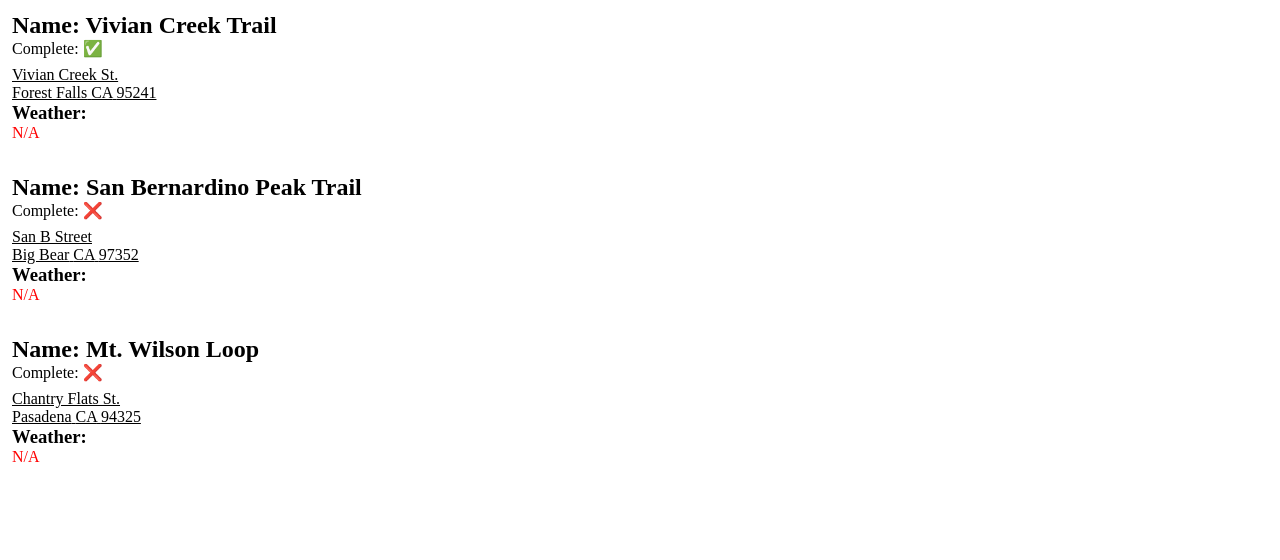
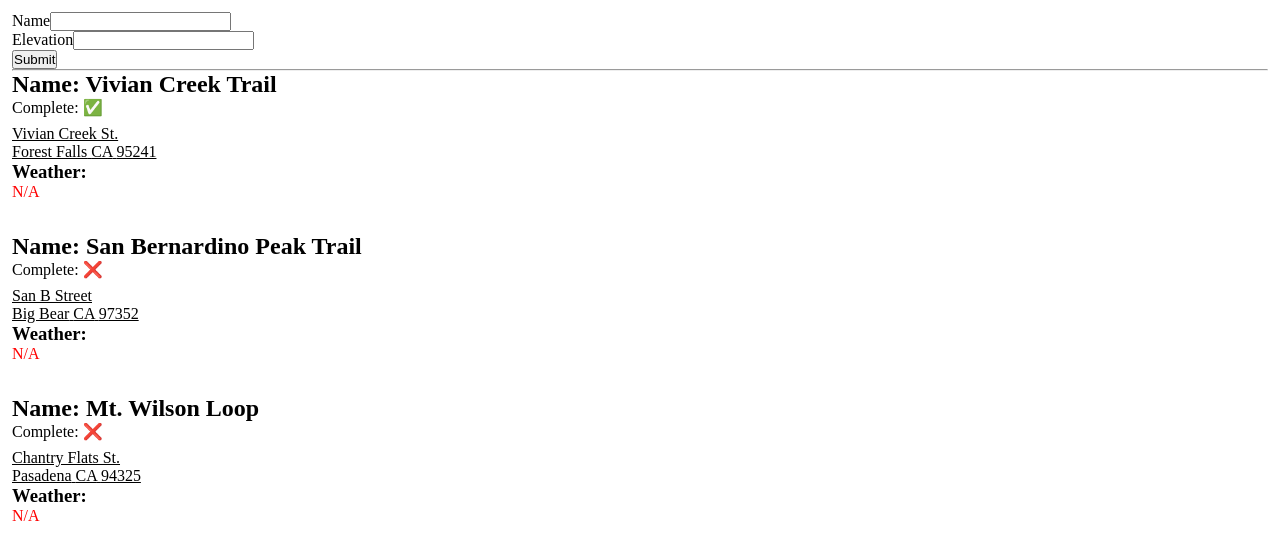
Before and after one commit to ryan-friesen/hike-planner, a React (Create React App) app: page / in a window 1280 px wide. Shown: the top 560 px of the page. Built offline with nearby package versions, Linux system fonts and the light colour scheme; no server answers.

Commit message:
Added new hike form (work in progress)

```diff
--- a/src/App.js
+++ b/src/App.js
@@ -5,6 +5,7 @@ only be stored in a server, not the front-end.
 
 import './App.css';
 
+import { useState } from 'react';
 import Wrapper from 'components/styled-components/Wrapper';
 import Hike from 'components/Hike';
 import hikes from 'data/hikes.json';
@@ -23,8 +24,58 @@ child elements.
 console.log(jsxTest);
 
 function App() {
+  const [name, setName] = useState('');
+  const [elevation, setElevation] = useState('');
+
+  const handleSubmitHike = (event) => {
+    /*
+    This blocks the default behavior (page refresh) of form submission
+    React will re-render the page without a page refresh when the state changes
+    */
+    event.preventDefault();
+    const newHike = { name: name, elevation: elevation };
+    console.log(newHike);
+    setName('');
+    setElevation('');
+  };
+
   return (
     <Wrapper>
+      <form onSubmit={handleSubmitHike}>
+        <div>
+          <label>Name</label>
+          <input
+            type="text"
+            /*
+            when we set state, the new state will be inserted into the input
+            element
+            */
+            value={name}
+            /*
+            When the user changes the input box, it will update our state
+            (when onChange and the above value attribute are used together, it
+              accomplishes two-way data binding [one of them the user updates
+              data, the other updates the visual form contents on the page])
+            */
+            onChange={(e) => {
+              setName(e.target.value);
+            }}
+          />
+        </div>
+
+        <div>
+          <label>Elevation</label>
+          <input
+            type="number"
+            value={elevation}
+            onChange={(e) => {
+              setElevation(e.target.value);
+            }}
+          />
+        </div>
+        <button>Submit</button>
+        <hr />
+      </form>
       {/*
       This executes the component's function and the properties are converted into an object of key value pairs to be passed in as a single object argument, available inside the component
       <ComponentName propName1="value 1" propName2={10} />
```
